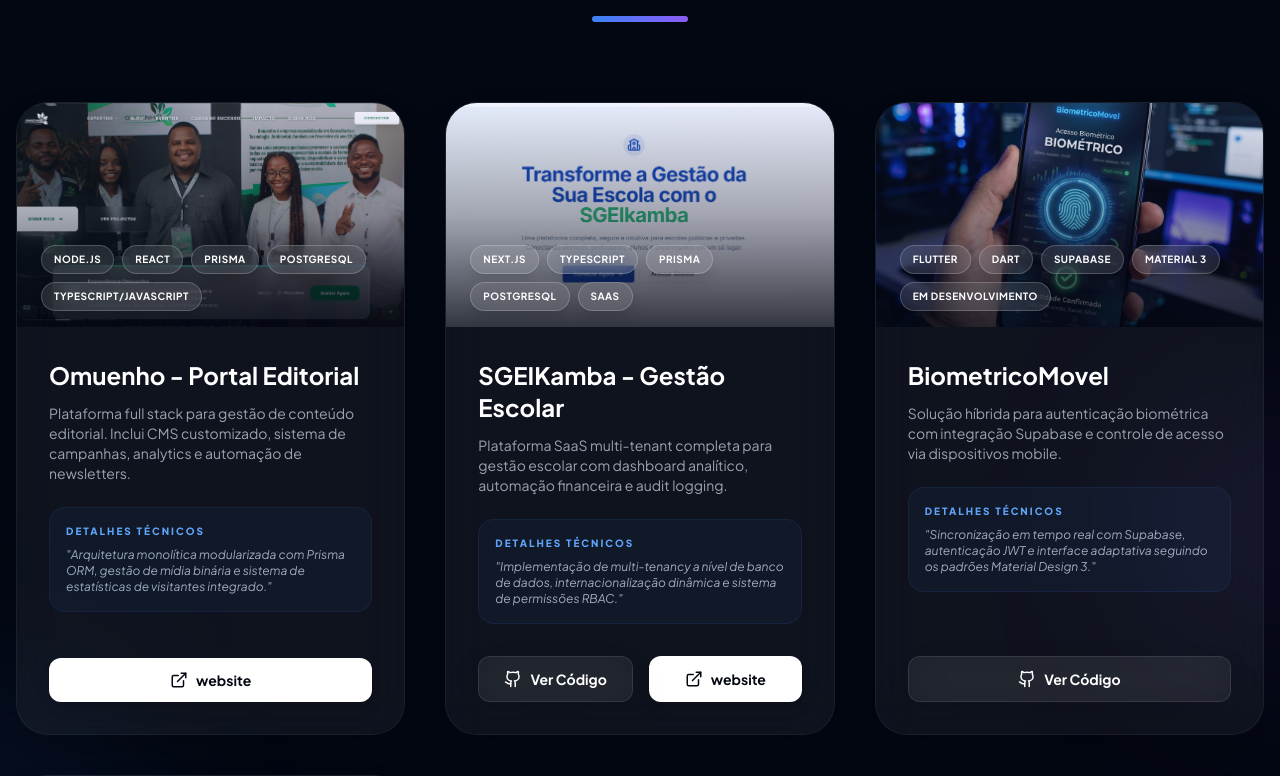
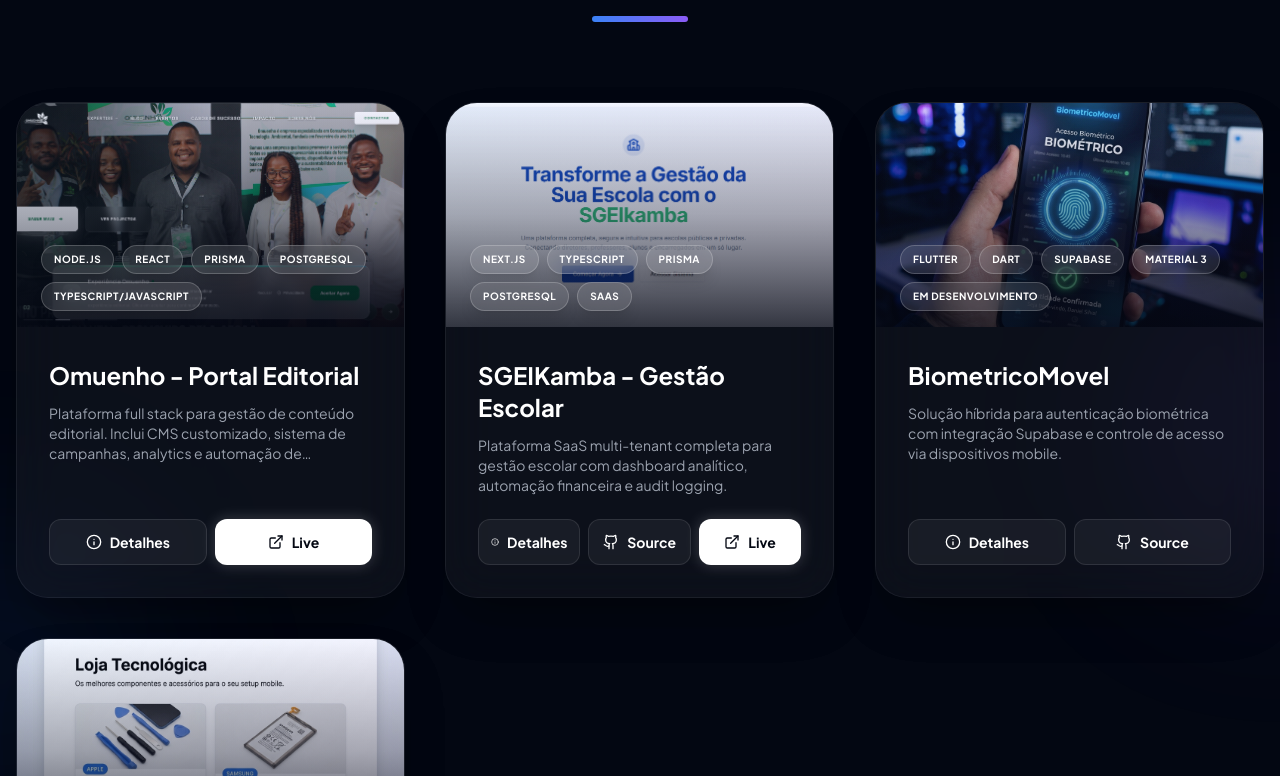
Before and after one commit to Ifafe/Ifafe, a React (Vite) app in the folder portfolio-app/: page / in a window 1280 px wide. Shown: the part 3924-4700 px from the top of the page. Built offline with nearby package versions, Linux system fonts and the light colour scheme.

Commit message:
feat: implement projects section and integrate into main application layout

```diff
--- a/portfolio-app/src/App.tsx
+++ b/portfolio-app/src/App.tsx
@@ -40,7 +40,7 @@ function App() {
           <div className="flex flex-col md:flex-row items-center justify-between gap-8 mb-10">
             {/* Brand */}
             <div className="text-center md:text-left">
-              <span className="text-gradient-primary font-black text-2xl">DI</span>
+              <span className="text-gradient-primary font-black text-2xl">D'Ifafe<span className="text-white/30">.</span></span>
               <p className="text-gray-600 text-xs mt-1 max-w-xs">
                 {t.footer.text}
               </p>
--- a/portfolio-app/src/components/Projects.tsx
+++ b/portfolio-app/src/components/Projects.tsx
@@ -1,9 +1,12 @@
+import { useState } from 'react';
 import { useLanguage } from '../lib/LanguageContext';
-import { motion } from 'framer-motion';
-import { ExternalLink, Github, Code } from 'lucide-react';
+import { motion, AnimatePresence } from 'framer-motion';
+import { ExternalLink, Github, Code, Info, X } from 'lucide-react';
+import Tilt from 'react-parallax-tilt';
 
 export function Projects() {
 	const { t } = useLanguage();
+	const [activeProject, setActiveProject] = useState<any | null>(null);
 
 	return (
 		<section className="py-20 md:py-32 bg-dark relative overflow-hidden" id="projects">
@@ -26,14 +29,25 @@ export function Projects() {
 
 				<div className="grid grid-cols-1 md:grid-cols-2 lg:grid-cols-3 gap-8 md:gap-10 max-w-7xl mx-auto">
 					{t.projects.list.map((project, index) => (
+						<Tilt
+							key={project.title}
+							glareEnable={true}
+							glareMaxOpacity={0.15}
+							glareColor="#ffffff"
+							glarePosition="all"
+							glareBorderRadius="2rem"
+							tiltMaxAngleX={6}
+							tiltMaxAngleY={6}
+							scale={1.02}
+							transitionSpeed={2000}
+							className="h-full flex flex-col group/tilt rounded-2xl md:rounded-[2rem] shadow-2xl"
+						>
 							<motion.div
-							key={project.title}
 								initial={{ opacity: 0, y: 30 }}
 								whileInView={{ opacity: 1, y: 0 }}
 								viewport={{ once: true }}
 								transition={{ delay: index * 0.1, duration: 0.5 }}
-							whileHover={{ y: -12 }}
-							className="glass-card glass-card-hover rounded-2xl md:rounded-[2rem] overflow-hidden flex flex-col group h-full border-white/5"
+								className="glass-card rounded-2xl md:rounded-[2rem] overflow-hidden flex flex-col group h-full border-white/5 relative z-10 shadow-2xl transition-colors duration-500 hover:border-white/20"
 							>
 								{/* Project Image Container */}
 								<div className="h-48 md:h-56 relative overflow-hidden shrink-0">
@@ -55,7 +69,7 @@ export function Projects() {
 										</div>
 									)}
 
-								{/* Floating Tags - Always on dark gradient for visibility */}
+									{/* Floating Tags */}
 									<div className="absolute inset-x-0 bottom-0 p-4 md:p-6 z-20 translate-y-2 group-hover:translate-y-0 transition-transform">
 										<div className="flex flex-wrap gap-2">
 											{project.tags.map(tag => (
@@ -68,33 +82,32 @@ export function Projects() {
 								</div>
 
 								{/* Project Content */}
-							<div className="p-6 md:p-8 flex flex-col flex-grow">
+								<div className="p-6 md:p-8 flex flex-col flex-grow relative bg-dark/20">
 									<h3 className="text-xl md:text-2xl font-bold mb-2 md:mb-3 text-white group-hover:text-primary-light transition-colors">
 										{project.title}
 									</h3>
-								<p className="text-gray-400 text-xs md:text-sm leading-relaxed mb-6">
+									<p className="text-gray-400 text-xs md:text-sm leading-relaxed mb-6 line-clamp-3">
 										{project.description}
 									</p>
 
-								{/* Tech Details Tooltip */}
-								<div className="mb-6 md:mb-8 p-3 md:p-4 bg-primary/5 rounded-xl md:rounded-2xl border border-primary/10 transition-all duration-300">
-									<h4 className="text-[9px] md:text-[10px] font-black text-primary-light uppercase tracking-[0.2em] mb-1.5 md:mb-2">{t.projects.details}</h4>
-									<p className="text-[10px] md:text-xs text-blue-100/70 italic leading-snug">
-										"{project.techDetails}"
-									</p>
-								</div>
-
 									{/* Action Buttons */}
-								<div className="flex flex-wrap sm:flex-nowrap gap-3 md:gap-4 mt-auto">
+									<div className="flex flex-wrap gap-2 mt-auto">
+										<button
+											onClick={() => setActiveProject(project)}
+											className="flex-1 min-w-[100px] flex items-center justify-center gap-2 py-2.5 md:py-3 px-3 bg-white/5 hover:bg-white/10 text-xs md:text-sm font-bold text-white rounded-xl transition-all border border-white/10"
+										>
+											<Info size={16} />
+											<span className="whitespace-nowrap">Detalhes</span>
+										</button>
 										{project.github && project.github !== '#' && (
 											<a
 												href={project.github}
 												target="_blank"
 												rel="noopener noreferrer"
-											className="flex-1 min-w-[120px] flex items-center justify-center gap-2 py-2.5 md:py-3 px-4 glass-card hover:bg-white/10 text-xs md:text-sm font-bold text-white rounded-xl transition-all"
+												className="flex-1 min-w-[100px] flex items-center justify-center gap-2 py-2.5 md:py-3 px-3 bg-white/5 hover:bg-white/10 text-xs md:text-sm font-bold text-white rounded-xl transition-all border border-white/10"
 											>
-											<Github size={18} />
-											<span className="whitespace-nowrap">{t.projects.viewCode}</span>
+												<Github size={16} />
+												<span className="whitespace-nowrap">Source</span>
 											</a>
 										)}
 										{project.link && project.link !== '#' && (
@@ -102,18 +115,101 @@ export function Projects() {
 												href={project.link}
 												target="_blank"
 												rel="noopener noreferrer"
-											className="flex-1 min-w-[120px] flex items-center justify-center gap-2 py-2.5 md:py-3 px-4 bg-white text-dark hover:bg-primary-light hover:text-white text-xs md:text-sm font-bold rounded-xl transition-all shadow-lg"
+												className="flex-1 min-w-[100px] flex items-center justify-center gap-2 py-2.5 md:py-3 px-3 bg-white text-dark hover:bg-primary hover:text-white text-xs md:text-sm font-bold rounded-xl transition-all shadow-[0_0_15px_rgba(255,255,255,0.2)] hover:shadow-[0_0_20px_rgba(59,130,246,0.5)] border border-white/10"
 											>
-											<ExternalLink size={18} />
-											<span className="whitespace-nowrap">{t.projects.viewLive}</span>
+												<ExternalLink size={16} />
+												<span className="whitespace-nowrap">Live</span>
 											</a>
 										)}
 									</div>
 								</div>
 							</motion.div>
+						</Tilt>
 					))}
 				</div>
 			</div>
+
+			<AnimatePresence>
+				{activeProject && (
+					<motion.div
+						initial={{ opacity: 0 }}
+						animate={{ opacity: 1 }}
+						exit={{ opacity: 0 }}
+						onClick={() => setActiveProject(null)}
+						className="fixed inset-0 z-[100] flex items-center justify-center p-4 sm:p-6 bg-black/80 backdrop-blur-md"
+					>
+						<motion.div
+							initial={{ scale: 0.95, opacity: 0, y: 20 }}
+							animate={{ scale: 1, opacity: 1, y: 0 }}
+							exit={{ scale: 0.95, opacity: 0, y: 20 }}
+							transition={{ type: "spring", damping: 25, stiffness: 300 }}
+							onClick={(e) => e.stopPropagation()}
+							className="bg-dark/95 border border-white/10 rounded-3xl p-6 md:p-10 max-w-3xl w-full max-h-[90vh] overflow-y-auto shadow-2xl relative"
+						>
+							<button
+								onClick={() => setActiveProject(null)}
+								className="absolute top-4 right-4 md:top-6 md:right-6 p-2 bg-white/5 hover:bg-white/10 rounded-full transition-colors z-10"
+							>
+								<X size={24} className="text-white" />
+							</button>
+
+							{/* Hero Image in Modal */}
+							{activeProject.image && (
+								<div className="w-full h-48 sm:h-64 rounded-2xl overflow-hidden mb-8 relative border border-white/5">
+									<div className="absolute inset-0 bg-gradient-to-t from-dark to-transparent z-10" />
+									<img src={activeProject.image} alt={activeProject.title} className="w-full h-full object-cover" />
+								</div>
+							)}
+
+							<h3 className="text-2xl md:text-4xl font-black mb-4 text-white pr-10 leading-tight">
+								{activeProject.title}
+							</h3>
+
+							<div className="flex flex-wrap gap-2 mb-8">
+								{activeProject.tags.map((tag: string) => (
+									<span key={tag} className="text-[10px] md:text-xs font-bold uppercase tracking-wider bg-primary/10 text-primary-light px-3 py-1 rounded-full border border-primary/20">
+										{tag}
+									</span>
+								))}
+							</div>
+
+							<div className="space-y-6 md:space-y-8">
+								<div>
+									<h4 className="text-sm md:text-base font-bold text-white/50 uppercase tracking-widest mb-3">Sobre o Projeto</h4>
+									<p className="text-gray-300 leading-relaxed text-sm md:text-base">
+										{activeProject.description}
+									</p>
+								</div>
+
+								{activeProject.techDetails && (
+									<div className="p-5 md:p-6 bg-primary/5 rounded-2xl border border-primary/10 relative overflow-hidden">
+										<div className="absolute top-0 right-0 w-32 h-32 bg-primary/10 rounded-full blur-[40px] -mr-16 -mt-16" />
+										<h4 className="text-sm md:text-base font-black text-primary-light uppercase tracking-widest mb-3 relative z-10">Arquitetura & Detalhes</h4>
+										<p className="text-sm md:text-base text-blue-50/80 leading-relaxed font-medium relative z-10">
+											{activeProject.techDetails}
+										</p>
+									</div>
+								)}
+							</div>
+
+							{/* Actions in modal */}
+							<div className="flex flex-wrap gap-4 mt-8 pt-8 border-t border-white/10">
+								{activeProject.github && activeProject.github !== '#' && (
+									<a href={activeProject.github} target="_blank" rel="noopener noreferrer" className="shadow-lg flex items-center justify-center flex-1 min-w-[200px] gap-2 px-6 py-3.5 bg-white/5 hover:bg-white/10 text-white font-bold rounded-xl transition-all border border-white/10 hover:border-white/20">
+										<Github size={20} /> <span className="opacity-80 font-medium">Ver</span> Código Fonte
+									</a>
+								)}
+								{activeProject.link && activeProject.link !== '#' && (
+									<a href={activeProject.link} target="_blank" rel="noopener noreferrer" className="shadow-[0_0_20px_rgba(59,130,246,0.3)] flex items-center justify-center flex-1 min-w-[200px] gap-2 px-6 py-3.5 bg-primary hover:bg-primary-light text-white font-bold rounded-xl transition-all">
+										<ExternalLink size={20} /> <span className="opacity-90 font-medium">Abrir</span> Live Demo
+									</a>
+								)}
+							</div>
+						</motion.div>
+					</motion.div>
+				)}
+			</AnimatePresence>
+
 		</section>
 	);
 }
```
Lines whose indentation alone changed are shown as unchanged.
